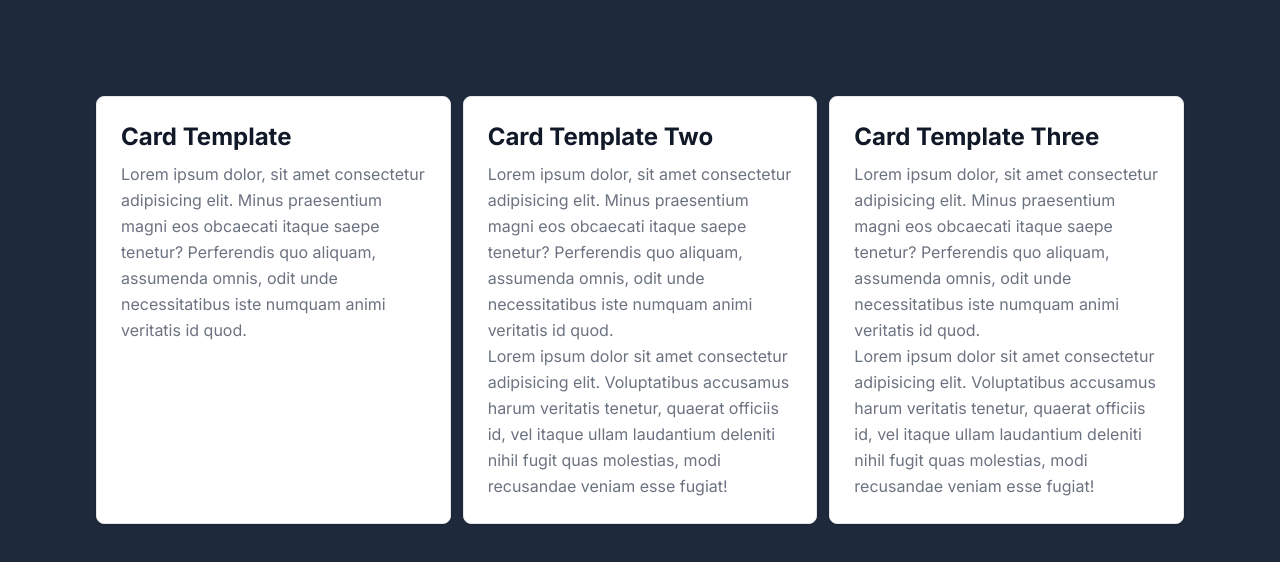
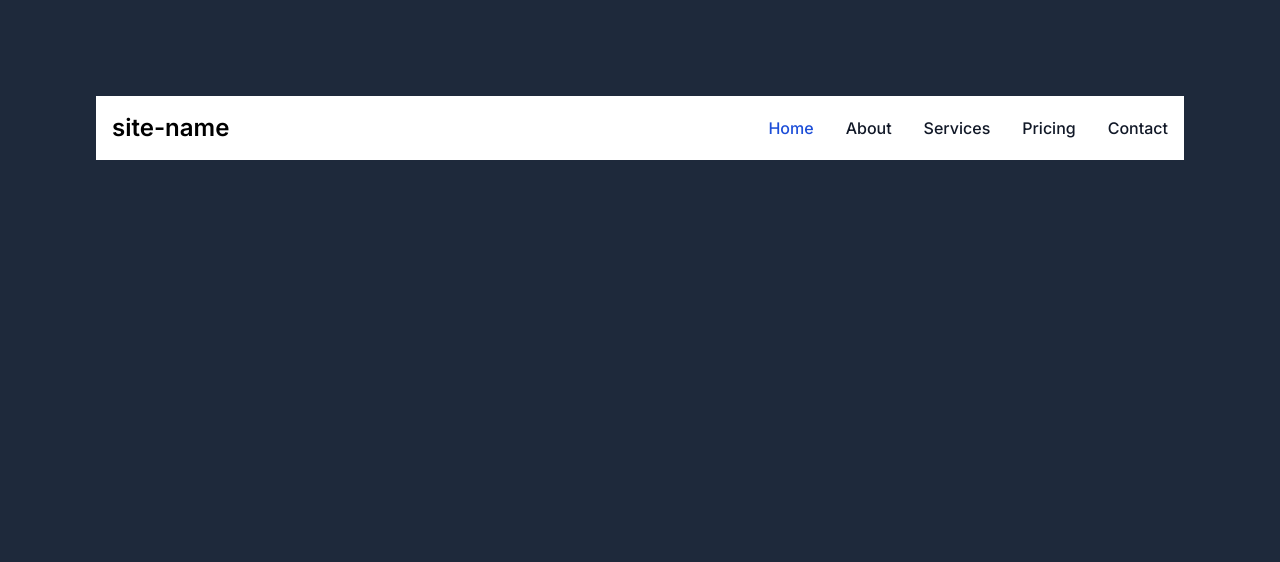
Before and after one commit to acechler/tailwind-repos, a Next.js app: page / in a window 1280 px wide. Shown: the top 562 px of the page. Built offline with nearby package versions, Linux system fonts and the light colour scheme.

Commit message:
Branch to work on bug that occurs with Link

```diff
--- a/src/app/components/Navbar/Navbar.tsx
+++ b/src/app/components/Navbar/Navbar.tsx
@@ -1,9 +1,61 @@
-import React from 'react'
 
-const Navbar = () => {
+import React from "react";
+
+
+
+type NavbarProps = {
+    siteName: string;
+    content: React.ReactNode;
+};
+
+const Navbar: React.FC<NavbarProps> = ({siteName, content}) => {
   return (
-    <div>Navbar</div>
-  )
-}
+    <div>
+      <nav className="bg-white border-gray-200 dark:bg-gray-900">
+        <div className="max-w-screen-xl flex flex-wrap items-center justify-between mx-auto p-4">
+          <a href="https://flowbite.com/" className="flex items-center">
+            {/* <img
+              src="https://flowbite.com/docs/images/logo.svg"
+              className="h-8 mr-3"
+              alt="Flowbite Logo"
+            /> */}
+            <span className="self-center text-2xl font-semibold whitespace-nowrap dark:text-white">
+              {siteName}
+            </span>
+          </a>
+          <button
+            data-collapse-toggle="navbar-default"
+            type="button"
+            className="inline-flex items-center p-2 ml-3 text-sm text-gray-500 rounded-lg md:hidden hover:bg-gray-100 focus:outline-none focus:ring-2 focus:ring-gray-200 dark:text-gray-400 dark:hover:bg-gray-700 dark:focus:ring-gray-600"
+            aria-controls="navbar-default"
+            aria-expanded="false"
+          >
+            <span className="sr-only">Open main menu</span>
+            <svg
+              className="w-6 h-6"
+              aria-hidden="true"
+              fill="currentColor"
+              viewBox="0 0 20 20"
+              xmlns="http://www.w3.org/2000/svg"
+            >
+              <path
+                fillRule="evenodd"
+                d="M3 5a1 1 0 011-1h12a1 1 0 110 2H4a1 1 0 01-1-1zM3 10a1 1 0 011-1h12a1 1 0 110 2H4a1 1 0 01-1-1zM3 15a1 1 0 011-1h12a1 1 0 110 2H4a1 1 0 01-1-1z"
+                clipRule="evenodd"
+              ></path>
+            </svg>
+          </button>
+          <div className="hidden w-full md:block md:w-auto" id="navbar-default">
+            <ul className="font-medium flex flex-col p-4 md:p-0 mt-4 border border-gray-100 rounded-lg bg-gray-50 md:flex-row md:space-x-8 md:mt-0 md:border-0 md:bg-white dark:bg-gray-800 md:dark:bg-gray-900 dark:border-gray-700">
 
-export default Navbar
+              {content}
+
+            </ul>
+          </div>
+        </div>
+      </nav>
+    </div>
+  );
+};
+
+export default Navbar;
--- a/src/app/page.tsx
+++ b/src/app/page.tsx
@@ -1,11 +1,61 @@
 import Image from "next/image";
-import TestAccordion from "./components/Accordion/TestAccordion"
-import TestCard from "./components/Card/TestCard"
+import TestAccordion from "./components/Accordion/TestAccordion";
+import TestCard from "./components/Card/TestCard";
+import Link from "next/link";
+import Navbar from "./components/Navbar/Navbar";
 
 export default function Home() {
   return (
     <main className="bg-slate-800 min-h-screen p-24">
-     <TestCard />
+      <Navbar
+        siteName="site-name"
+        content={
+          <>
+            <li>
+              <Link
+                href="#"
+                className="block py-2 pl-3 pr-4 text-white bg-blue-700 rounded md:bg-transparent md:text-blue-700 md:p-0 dark:text-white md:dark:text-blue-500"
+                aria-current="page"
+              >
+                Home
+              </Link>
+            </li>
+            <li>
+              <Link
+
+                className="block py-2 pl-3 pr-4 text-gray-900 rounded hover:bg-gray-100 md:hover:bg-transparent md:border-0 md:hover:text-blue-700 md:p-0 dark:text-white md:dark:hover:text-blue-500 dark:hover:bg-gray-700 dark:hover:text-white md:dark:hover:bg-transparent"
+                href="/about" // Update the href to the correct path
+              >
+                About
+              </Link>
+            </li>
+            <li>
+              <Link
+                href="#"
+                className="block py-2 pl-3 pr-4 text-gray-900 rounded hover:bg-gray-100 md:hover:bg-transparent md:border-0 md:hover:text-blue-700 md:p-0 dark:text-white md:dark:hover:text-blue-500 dark:hover:bg-gray-700 dark:hover:text-white md:dark:hover:bg-transparent"
+              >
+                Services
+              </Link>
+            </li>
+            <li>
+              <Link
+                href="#"
+                className="block py-2 pl-3 pr-4 text-gray-900 rounded hover:bg-gray-100 md:hover:bg-transparent md:border-0 md:hover:text-blue-700 md:p-0 dark:text-white md:dark:hover:text-blue-500 dark:hover:bg-gray-700 dark:hover:text-white md:dark:hover:bg-transparent"
+              >
+                Pricing
+              </Link>
+            </li>
+            <li>
+              <Link
+                href="#"
+                className="block py-2 pl-3 pr-4 text-gray-900 rounded hover:bg-gray-100 md:hover:bg-transparent md:border-0 md:hover:text-blue-700 md:p-0 dark:text-white md:dark:hover:text-blue-500 dark:hover:bg-gray-700 dark:hover:text-white md:dark:hover:bg-transparent"
+              >
+                Contact
+              </Link>
+            </li>
+          </>
+        }
+      />
     </main>
   );
 }
--- /dev/null
+++ b/src/app/pages/about.tsx
@@ -0,0 +1,12 @@
+import React from 'react';
+
+const About = () => {
+  return (
+    <div>
+      <h1>About Page</h1>
+      <p>Welcome to our website. Here, you can learn more about our project and organization.</p>
+    </div>
+  );
+};
+
+export default About;
```
Also changed, not shown: src/app/components/Navbar/Navbar.md (deleted).
